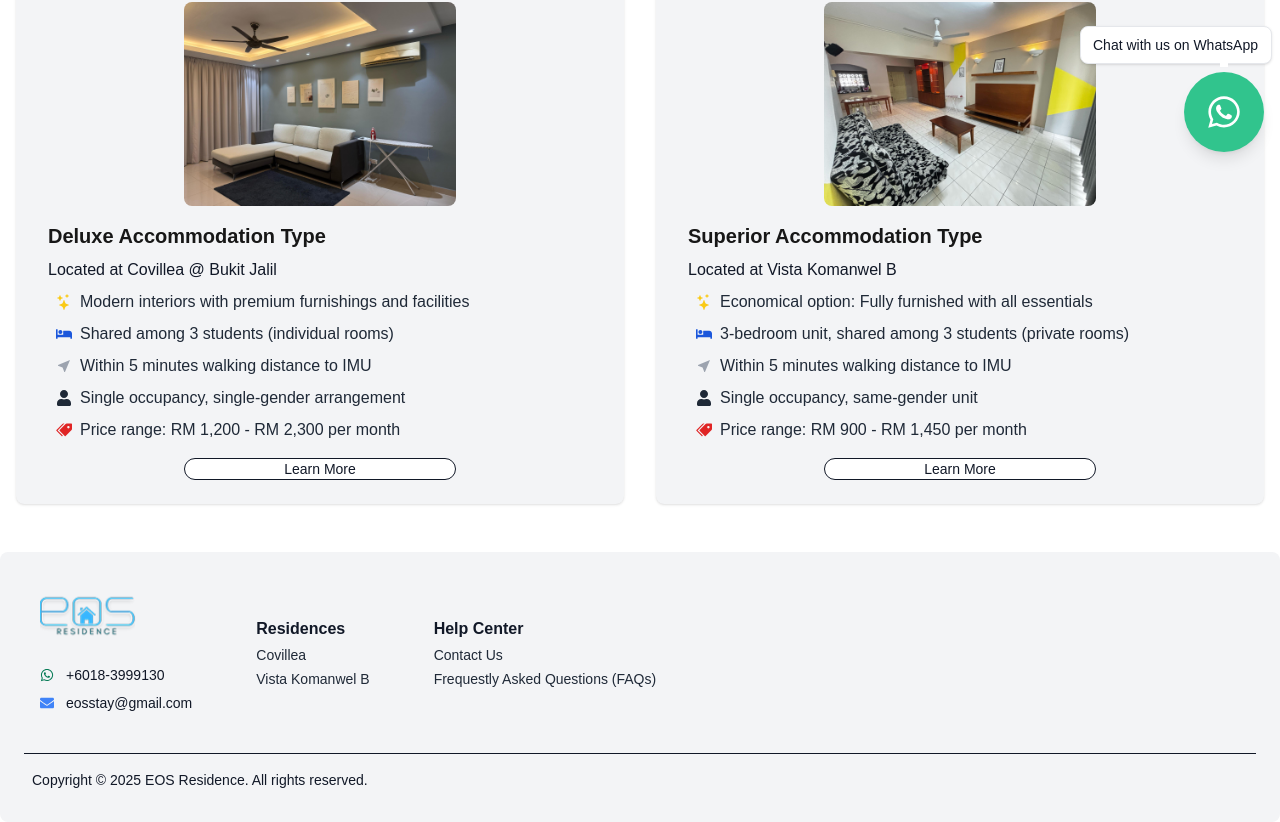
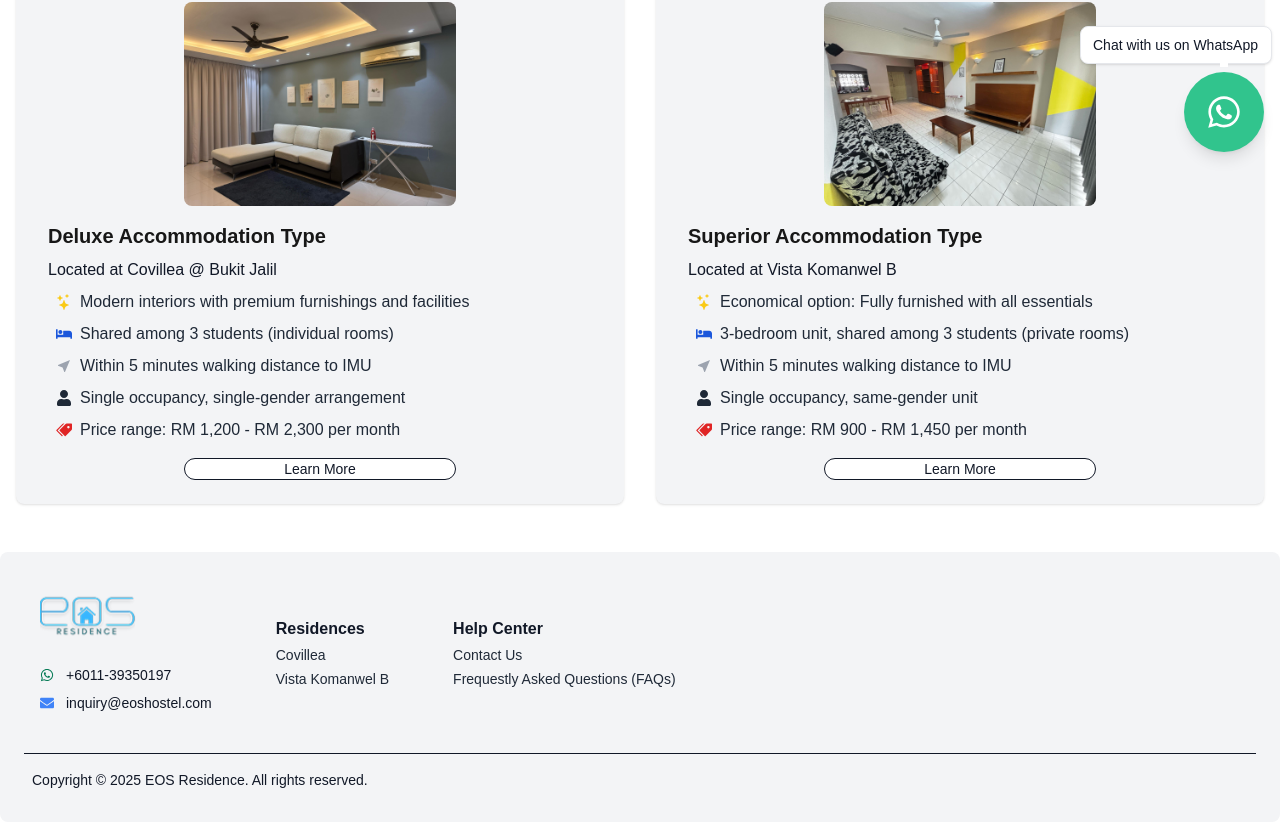
Before and after one commit to ZheeXhee/eos-residence, a Next.js app: page / in a window 1280 px wide. Shown: the part 632-1454 px from the top of the page. Built offline with nearby package versions, Linux system fonts and the light colour scheme.

Commit message:
Update footer.tsx

```diff
--- a/src/components/footer.tsx
+++ b/src/components/footer.tsx
@@ -13,13 +13,13 @@ export default function footer() {
             <div className="flex items-center gap-3 text-sm text-gray-900">
               <FaWhatsapp className="text-green-600" />
               <a href="https://wa.me/601139350197" target="_blank" rel="noopener noreferrer" className="hover:underline">
-                +6018-3999130
+                +6011-39350197
               </a>
             </div>
             <div className="flex items-center gap-3 text-sm text-gray-900">
               <FaEnvelope className="text-blue-500" />
               <a href="mailto:inquiry@eoshostel.com" className="hover:underline">
-                eosstay@gmail.com
+                inquiry@eoshostel.com
               </a>
             </div>
           </div>
```
